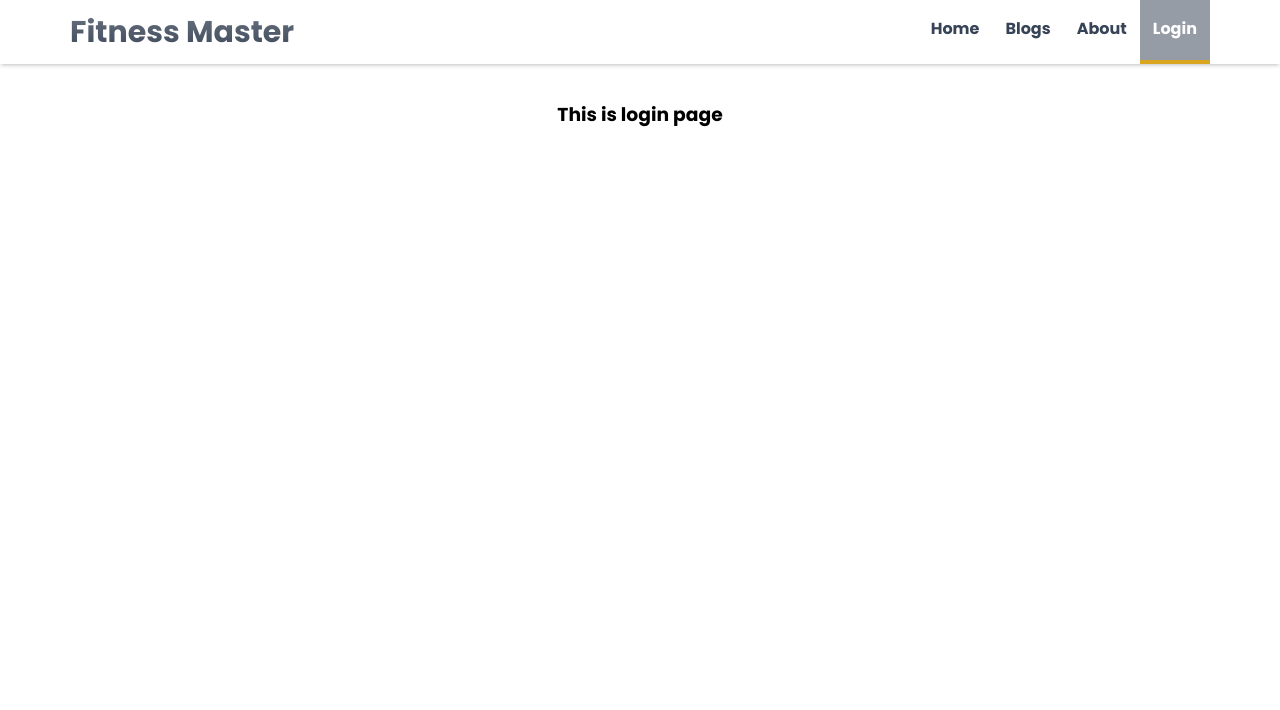
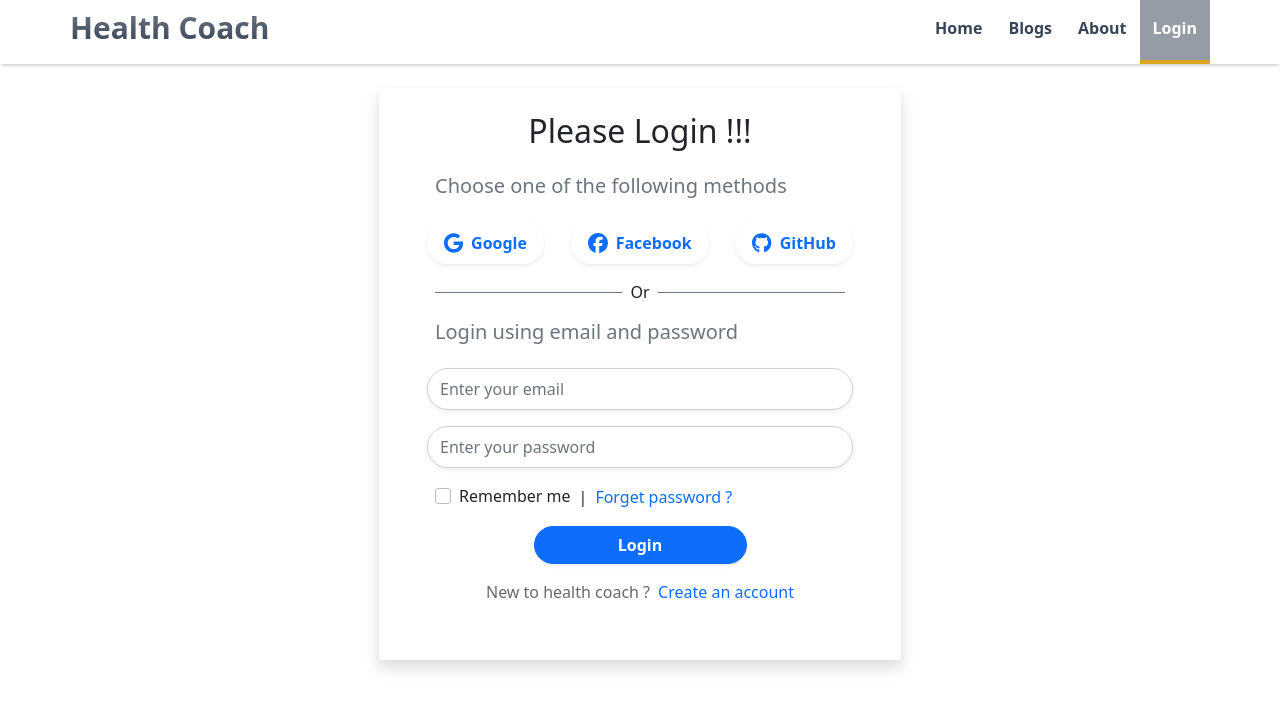
Before and after one commit to TouhidZaman/health-coach-client, a React (Create React App) app: page /login in a window 1280 px wide. Shown: the top 710 px of the page. Built offline with nearby package versions, Linux system fonts and the light colour scheme.

Commit message:
Login UI with social media, react-bootstrap, font-awesome icons added

```diff
--- a/src/App.js
+++ b/src/App.js
@@ -1,6 +1,7 @@
 import { BrowserRouter } from "react-router-dom";
 import Layout from "./components/Layout/Layout";
 import MyRoutes from "./components/MyRoutes";
+import 'bootstrap/dist/css/bootstrap.min.css';
 
 function App() {
    return (
--- a/src/components/Layout/Layout.js
+++ b/src/components/Layout/Layout.js
@@ -7,11 +7,11 @@ const Layout = ({ children }) => {
    //For handling side drawer open and closed
    const [show, setShow] = useState(false);
    const sideDrawerClosedHandler = () => setShow(false);
-   const toggleSideDrawerHandler = () => setShow(prevShow => !prevShow);
+   const toggleSideDrawerHandler = () => setShow((prevShow) => !prevShow);
 
    return (
       <>
-         <Navbar toggleSideDrawer={toggleSideDrawerHandler}/>
+         <Navbar toggleSideDrawer={toggleSideDrawerHandler} />
          <SideDrawer show={show} sideDrawerClosed={sideDrawerClosedHandler} />
          <main className={classes.content}>{children}</main>
       </>
--- a/src/components/Layout/Layout.module.css
+++ b/src/components/Layout/Layout.module.css
@@ -0,0 +1,3 @@
+.content {
+    margin-top: 64px;
+}
--- a/src/components/Layout/pages/Auth/Login/Login.js
+++ b/src/components/Layout/pages/Auth/Login/Login.js
@@ -1,11 +1,93 @@
-import React from "react";
-import classes from "./Login.module.css";
+import React, { useRef, useState } from "react";
+import { Button, Form } from "react-bootstrap";
+import { Link } from "react-router-dom";
+import SocialAuth from "../SocialAuth/SocialAuth";
+// import classes from "./Login.module.css";
 
 const Login = () => {
+   const emailRef = useRef("");
+   const passwordRef = useRef("");
+   const [validated, setValidated] = useState(false);
+
+   const handleUserLogin = (event) => {
+      const form = event.currentTarget;
+      event.preventDefault();
+      if (form.checkValidity() === false) {
+         event.stopPropagation();
+      } else {
+         console.log("email: ", emailRef.current.value);
+         console.log("password: ", passwordRef.current.value);
+      }
+      setValidated(true);
+   };
    return (
-      <div className={classes.login}>
-         <h3>This is login page</h3>
-      </div>
+      <section id="sign-up" className={`container py-3 py-md-4 px-md-5`}>
+         <div className="shadow rounded p-4 px-md-5 col-12 col-md-8 col-lg-6 mx-auto">
+            <h2 className="mb-4 text-center">Please Login !!!</h2>
+            <SocialAuth />
+            <div className="manual-login">
+               <h5 className="ps-2 mb-4 text-secondary">Login using email and password</h5>
+               <Form noValidate validated={validated} onSubmit={handleUserLogin}>
+                  <Form.Group className="mb-3" controlId="formBasicEmail">
+                     <Form.Control
+                        ref={emailRef}
+                        required
+                        className="rounded-pill py-2 shadow-sm"
+                        type="email"
+                        placeholder="Enter your email"
+                     />
+                     <Form.Control.Feedback type="invalid" className="ps-2">
+                        Email is required!
+                     </Form.Control.Feedback>
+                  </Form.Group>
+
+                  <Form.Group className="mb-3" controlId="formBasicPassword">
+                     <Form.Control
+                        ref={passwordRef}
+                        required
+                        className="rounded-pill py-2 shadow-sm"
+                        type="password"
+                        placeholder="Enter your password"
+                     />
+                     <Form.Control.Feedback type="invalid" className="ps-2">
+                        Password is required!
+                     </Form.Control.Feedback>
+                  </Form.Group>
+                  <Form.Group
+                     className="mb-3 ps-2 d-flex align-items-center"
+                     controlId="formBasicCheckbox"
+                  >
+                     <Form.Check type="checkbox" label="Remember me" />
+                     <span className="ps-2">
+                        |
+                        <Link
+                           className="text-primary ps-2 text-decoration-none"
+                           to={"/reset-password"}
+                        >
+                           Forget password ?
+                        </Link>
+                     </span>
+                  </Form.Group>
+                  <Button
+                     variant="primary"
+                     className="fw-bold rounded-pill shadow-sm d-block mx-auto w-50"
+                     type="submit"
+                  >
+                     Login
+                  </Button>
+               </Form>
+               <p className="text-center py-3">
+                  New to health coach ?
+                  <Link
+                     className="text-primary ps-2 text-decoration-none"
+                     to={"/sign-up"}
+                  >
+                     Create an account
+                  </Link>
+               </p>
+            </div>
+         </div>
+      </section>
    );
 };
 
--- /dev/null
+++ b/src/components/Layout/pages/Auth/SignUp/SignUp.js
@@ -0,0 +1,12 @@
+import React from "react";
+import classes from "./SignUp.module.css";
+
+const SignUp = () => {
+   return (
+      <div className={classes.signUp}>
+         <h3>This is sign up</h3>
+      </div>
+   );
+};
+
+export default SignUp;
--- /dev/null
+++ b/src/components/Layout/pages/Auth/SignUp/SignUp.module.css
@@ -0,0 +1,4 @@
+.signUp {
+    text-align: center;
+    margin-top: 100px;
+}
--- /dev/null
+++ b/src/components/Layout/pages/Auth/SocialAuth/SocialAuth.js
@@ -0,0 +1,47 @@
+import { faFacebook, faGithub, faGoogle } from "@fortawesome/free-brands-svg-icons";
+import { FontAwesomeIcon } from "@fortawesome/react-fontawesome";
+import React from "react";
+
+const SocialAuth = () => {
+   const handleGoogleSignUp = () => alert("google");
+   const handleFacebookSignUp = () => alert("facebook");
+   const handleGitHubSignUp = () => alert("github");
+
+   return (
+      <div className="social-media-auth">
+         <h5 className="my-4 ps-2 text-secondary">
+            Choose one of the following methods
+         </h5>
+         <div className="d-flex flex-column flex-md-row justify-content-between">
+            <button
+               className="btn btn-lite shadow-sm px-3 py-2 rounded-pill fw-bold text-primary"
+               onClick={handleGoogleSignUp}
+            >
+               <FontAwesomeIcon className="me-2" icon={faGoogle} size="lg" />
+               Google
+            </button>
+            <button
+               className="btn btn-lite shadow-sm my-3 my-md-0 px-3 py-2 rounded-pill fw-bold text-primary"
+               onClick={handleFacebookSignUp}
+            >
+               <FontAwesomeIcon className="me-2" icon={faFacebook} size="lg" />
+               Facebook
+            </button>
+            <button
+               className="btn btn-lite shadow-sm px-3 py-2 rounded-pill fw-bold text-primary"
+               onClick={handleGitHubSignUp}
+            >
+               <FontAwesomeIcon className="me-2" icon={faGithub} size="lg" />
+               GitHub
+            </button>
+         </div>
+         <div className="py-3 mx-2 d-flex align-items-center">
+            <div className="border-bottom border-secondary w-50"></div>
+            <span className="px-2">Or</span>
+            <div className="border-bottom border-secondary w-50"></div>
+         </div>
+      </div>
+   );
+};
+
+export default SocialAuth;
--- a/src/components/Logo/Logo.js
+++ b/src/components/Logo/Logo.js
@@ -5,7 +5,7 @@ import classes from "./Logo.module.css";
 const Logo = ({ size }) => {
    return (
       <h1 className={classes.logo} style={{ fontSize: size }}>
-         <Link to="/">Fitness Master</Link>
+         <Link to="/">Health Coach</Link>
       </h1>
    );
 };
--- a/src/components/MyRoutes.js
+++ b/src/components/MyRoutes.js
@@ -2,6 +2,7 @@ import React from 'react';
 import { Route, Routes } from 'react-router-dom';
 import About from './Layout/pages/About/About';
 import Login from './Layout/pages/Auth/Login/Login';
+import SignUp from './Layout/pages/Auth/SignUp/SignUp';
 import Blogs from './Layout/pages/Blogs/Blogs';
 import Home from './Layout/pages/Home/Home';
 import NotFound from './Layout/pages/NotFound/NotFound';
@@ -13,6 +14,7 @@ const MyRoutes = () => {
             <Route path='/blogs' element={<Blogs />} />
             <Route path='/about' element={<About />} />
             <Route path='/login' element={<Login />} />
+            <Route path='/sign-up' element={<SignUp />} />
             <Route path='*' element={<NotFound />} />
         </Routes>
     );
```
Also changed, not shown: package.json (+8 -1 lines), 1 other file (tests, documents, lock files or other folders).
